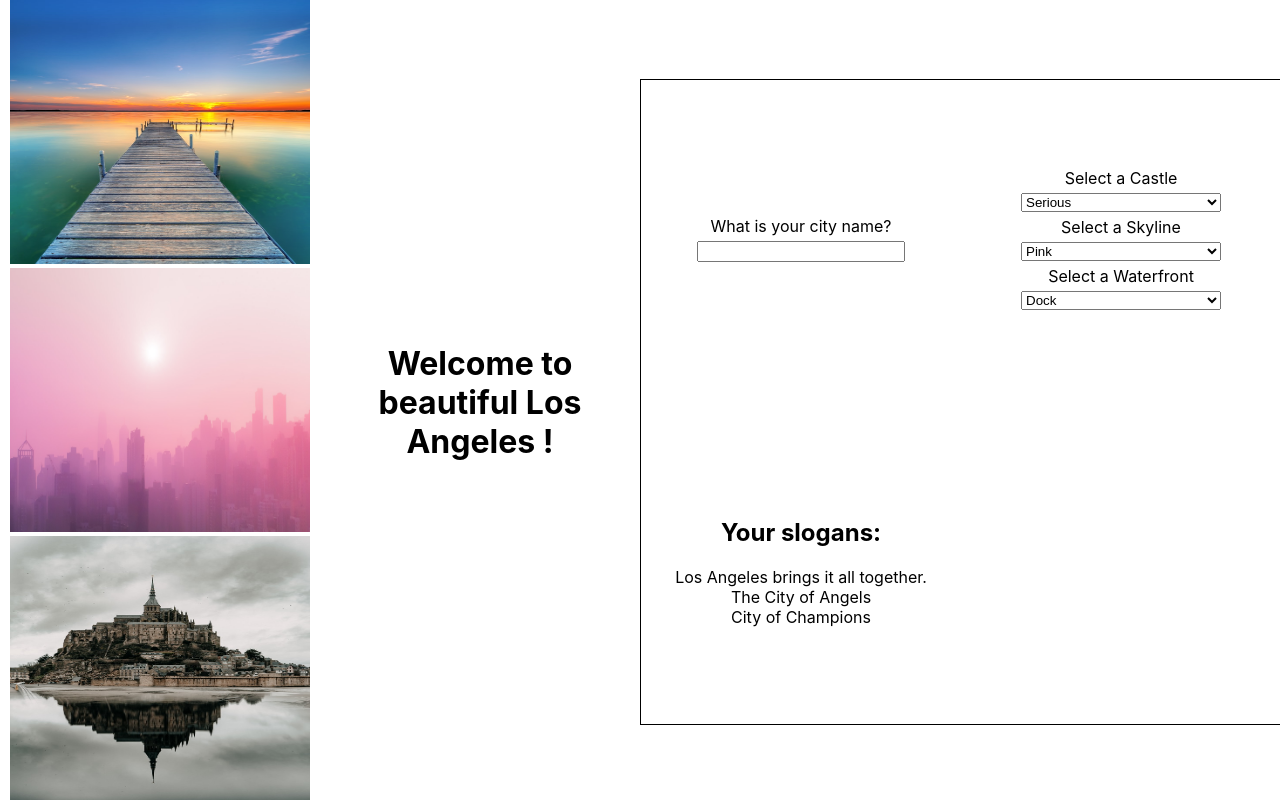
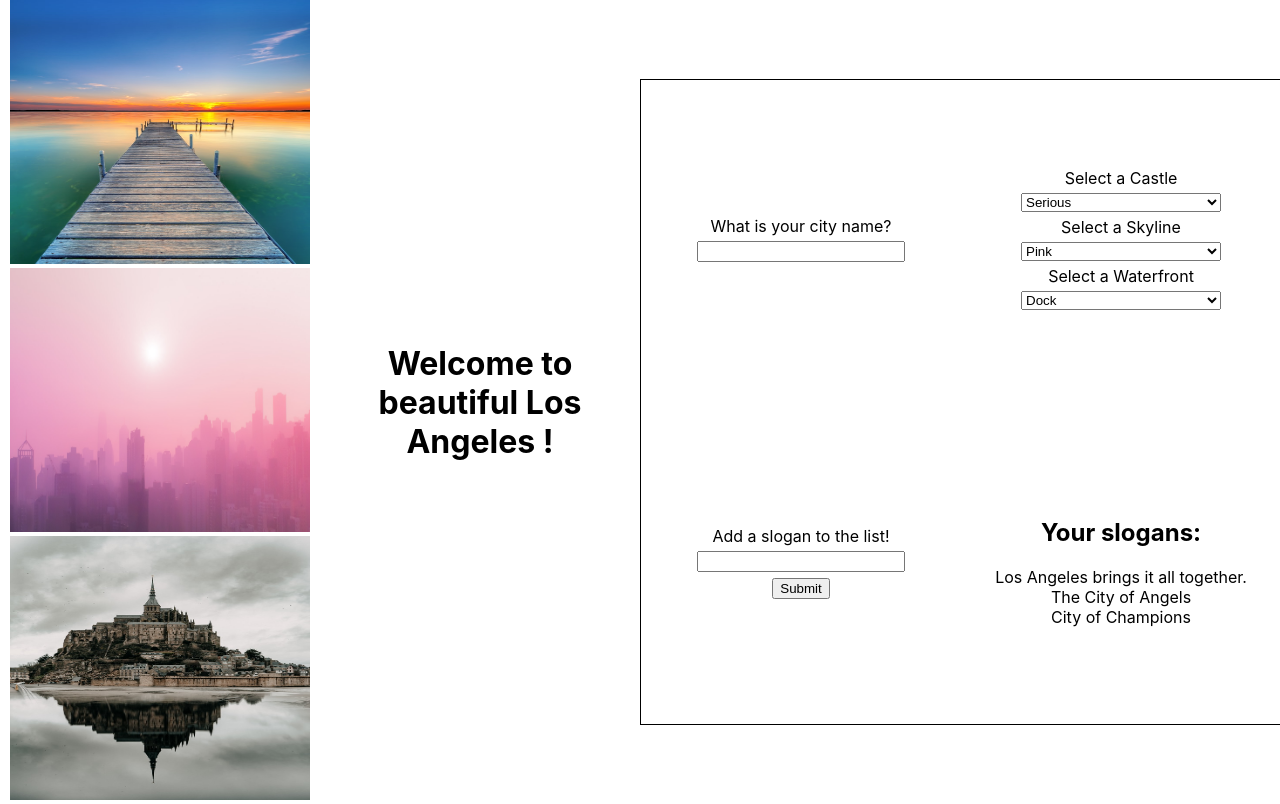
Before and after one commit to abrielcleaver/hb3-react-city-builder, a React (Create React App) app: page / in a window 1280 px wide. Built offline with nearby package versions, Linux system fonts and the light colour scheme.

Commit message:
Add SloganForm component to App and it renders properly on page. errorcurrently being given when attempting to enter new slogan

```diff
--- a/src/App.js
+++ b/src/App.js
@@ -44,7 +44,7 @@ function App() {
           <WaterfrontDropdown setWaterfrontId={setWaterfrontId} />
         </section>
         {/* here, the SloganForm component takes in the setSlogans state handler function and the slogans array that live in state */}
-        {/* <SloganForm /> */}
+        <SloganForm />
         {/* here, the SloganList component takes the array of slogans that lives in state */}
         <SloganList slogan={slogan} />
 
--- a/src/SloganForm.js
+++ b/src/SloganForm.js
@@ -1,12 +1,17 @@
-export default function SloganForm(props) {
+import { useState } from 'react';
+
+export default function SloganForm({ setSlogans, slogans }) {
   // React forms are a pain!
+
+  // This component takes in a prop called setSlogans, which is a function that takes in an array of slogans.
+  // Also, this component also takes in a prop called slogans, which is an array of strings. //// On submit call the setSlogans state with a new array that is a copy of the old array with the new slogan immutably added to the end
+  const [sloganInput, setSloganInput] = useState('');
   // Track the sloganInput form state with a useState hook
-
   function handleSubmit(e) {
     e.preventDefault();
 
-    // This component takes in a prop called setSlogans, which is a function that takes in an array of slogans.
-    // Also, this component also takes in a prop called slogans, which is an arry of strings. //// On submit call the setSlogans state with a new array that is a copy of the old array with the new slogan immutably added to the end
+    setSlogans([...slogans, sloganInput]);
+
 
     // set the sloganInput form state to an empty string to reset the form
   }
@@ -14,12 +19,12 @@ export default function SloganForm(props) {
   return (
     <section>
       {/* on submit, call the handleSubmit function, defined above */}
-      <form>
+      <form onSubmit={handleSubmit}>
         Add a slogan to the list!
         {/* on change, set the sloganInput in state to be the input value */}
         {/* also, weirdly, set the value of this input to the sloganInput tracked in state to make this a 'controlled' form input */}
         <input />
-        <button>Submit</button>
+        <button onChange={setSloganInput} value={sloganInput}>Submit</button>
       </form>
     </section>
   );
```
